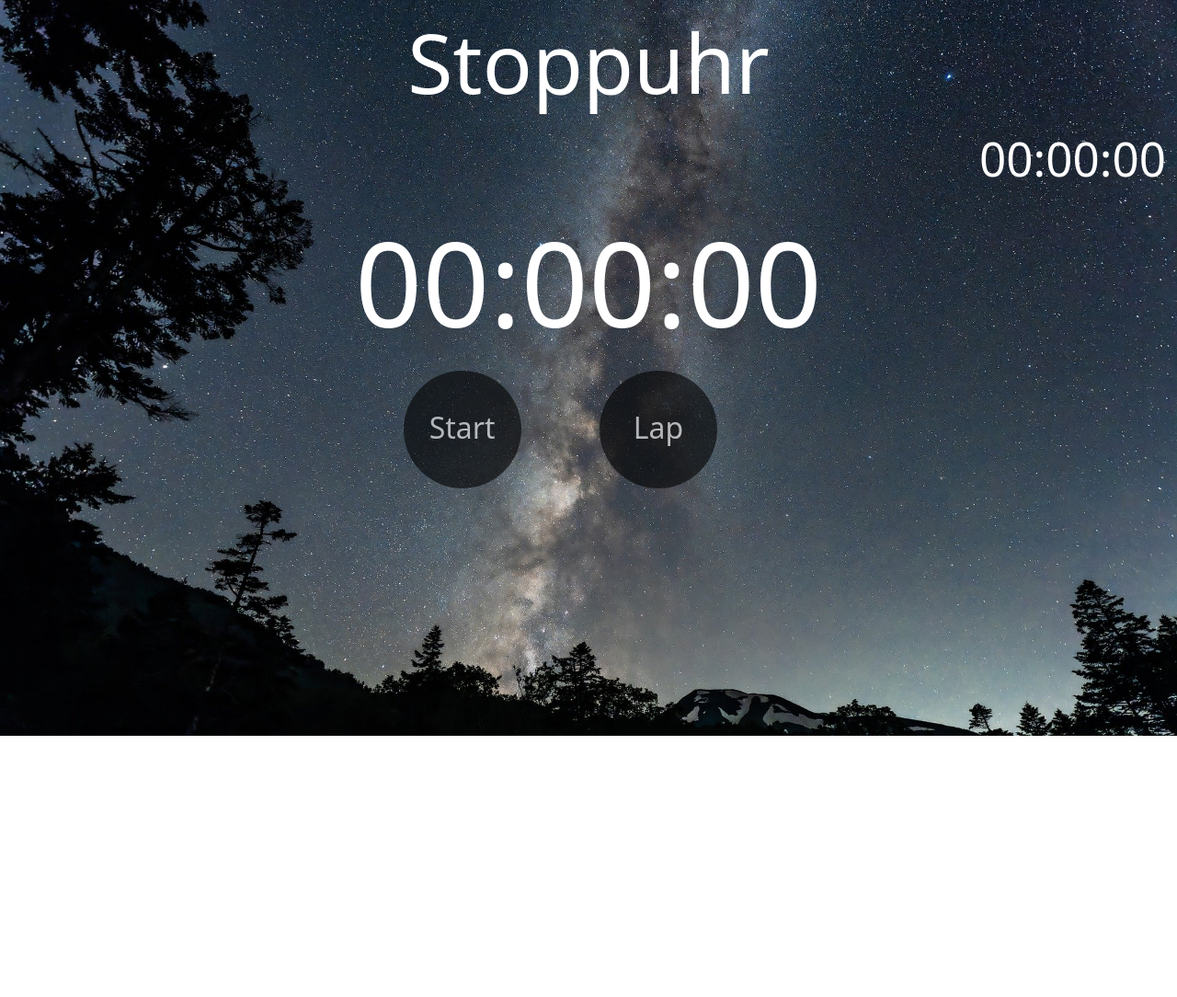
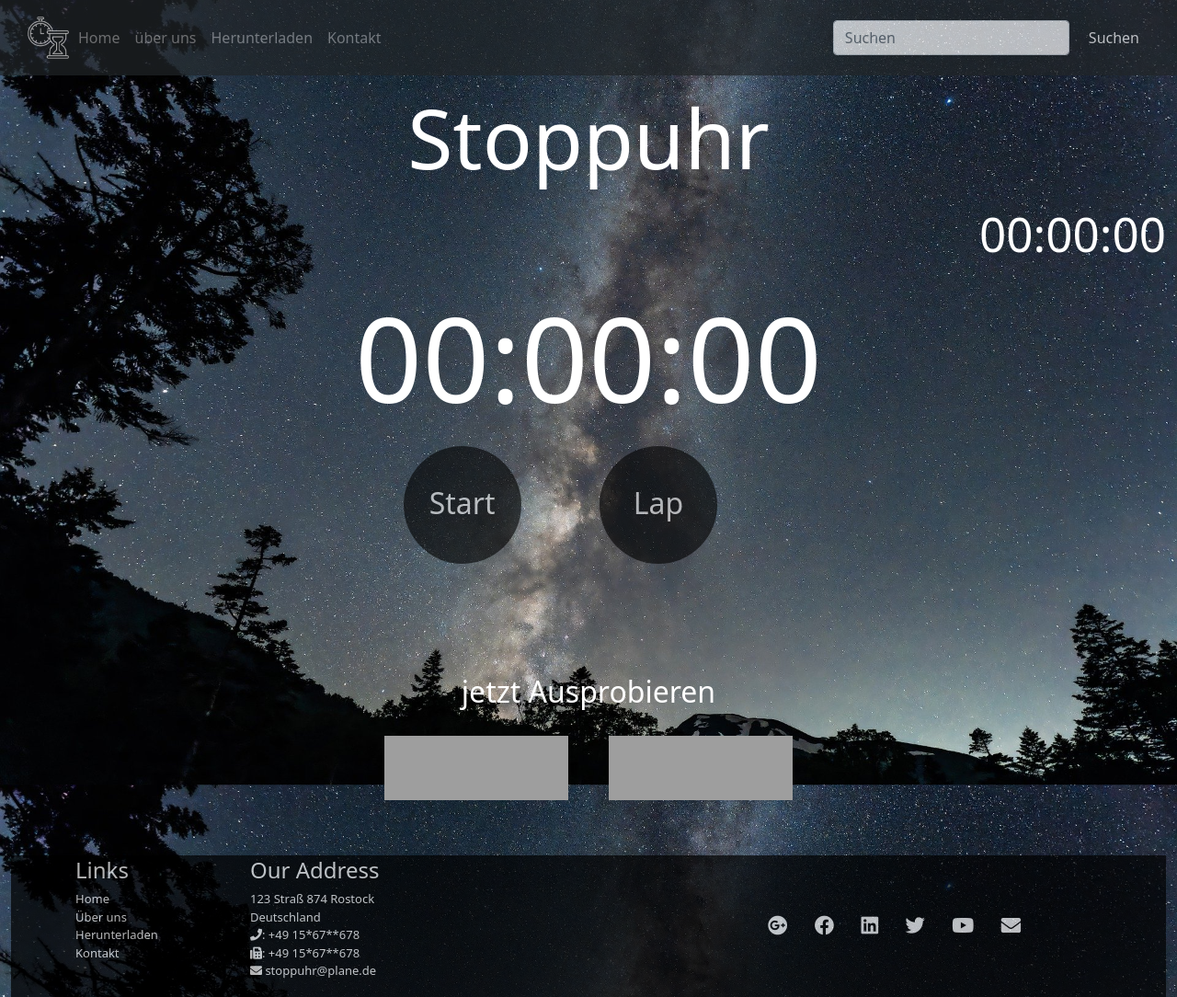
Before and after one commit to Mo-az92/Stoppuhr-App, a plain HTML site: page index.html in a window 1280 px wide. Shown: the whole page at 92% size. Before the commit the page ends 800 px from the top, so only its background shows below. Drawn offline with nearby package versions, Linux system fonts and the light colour scheme; grey boxes are pictures that could not be loaded.

Commit message:
adding Navbar&Footer

```diff
--- a/index.html
+++ b/index.html
@@ -14,10 +14,42 @@
 
     <!--jQuery-->
     <script src="https://code.jquery.com/jquery-3.6.0.min.js" integrity="sha256-/xUj+3OJU5yExlq6GSYGSHk7tPXikynS7ogEvDej/m4=" crossorigin="anonymous"></script>
-
+    <link rel="stylesheet" href="https://pro.fontawesome.com/releases/v5.10.0/css/all.css" integrity="sha384-AYmEC3Yw5cVb3ZcuHtOA93w35dYTsvhLPVnYs9eStHfGJvOvKxVfELGroGkvsg+p" crossorigin="anonymous"/>
 
 </head>
 <body>
+
+    <!--Navbar-->
+    <nav class="navbar sticky-top navbar-dark bg-dark navbar-expand-sm p-3 ">
+     <div class="container-fluid">
+        <button class="navbar-toggler" type="button" data-bs-toggle="collapse" data-bs-target="#mynavbar">
+            <span class="navbar-toggler-icon"></span>
+        </button>
+        <div class="collapse navbar-collapse" id="mynavbar">
+            <div>
+                <a href="#"><img class="logo" src="images/logo.png" alt="uhrlogo"></a>
+            </div>
+            <ul class="navbar-nav">
+                <li class="nav-item">
+                    <a class="nav-link" href="#">Home</a>
+                </li>
+                <li class="nav-item">
+                    <a class="nav-link" href="#">über uns</a>
+                </li>
+                <li class="nav-item">
+                    <a class="nav-link" href="#">Herunterladen</a>
+                </li>
+                <li class="nav-item">
+                    <a class="nav-link" href="#">Kontakt</a>
+                </li>
+            </ul>
+        </div>
+        <form class="d-flex">
+            <input class="form-control me-2" type="text" placeholder="Suchen">
+            <button class="btn btn-dark" type="button">Suchen</button>
+        </form>
+     </div>
+    </nav>
 
     <div class="container-fluid">
         <!--Header-->
@@ -47,6 +79,55 @@
         <!--Laps-->
         <div id="laps"></div>
 
+        <!--Pobieren-->
+        <div class="trail">
+            <div class="container">
+                <h2>jetzt Ausprobieren</h2>
+                <a href="#"><img src="https://upload.wikimedia.org/wikipedia/commons/thumb/5/5d/Available_on_the_App_Store_%28black%29.png/1920px-Available_on_the_App_Store_%28black%29.png" alt="apple"></a>
+                <a href="#"><img src="https://upload.wikimedia.org/wikipedia/commons/2/2c/Get-it-on-google-play-badge.png" alt="googleplay"></a>
+            </div>
+        </div>
+
+    <!--Footer-->
+    <div class="footer">
+        <div class="container">
+          <div class="row">
+            <div class="col-4 col-sm-2">
+              <h4>Links</h4>
+              <ul class="list-unstyled">
+                <li><a class="text-white" href="#" style="text-decoration: none;">Home</a></li>
+                <li><a class="text-white" href="#" style="text-decoration: none;">Über uns</a></li>
+                <li><a class="text-white" href="#" style="text-decoration: none;">Herunterladen</a></li>
+                <li><a class="text-white" href="#" style="text-decoration: none;">Kontakt</a></li>
+              </ul>
+            </div>
+
+            <div class="col-7 col-sm-5">
+              <h4>Our Address</h4>
+              <address>
+                123 Straß
+                874 Rostock</br>
+                Deutschland</br>
+                <i class="fa fa-phone"></i>: +49 15*67**678<br>
+                <i class="fa fa-fax"></i>: +49 15*67**678<br>
+                <i class="fa fa-envelope"></i> <a class="text-white" href="mailto:stoppuhr@plane.de" style="text-decoration: none;">stoppuhr@plane.de</a>
+              </address>
+            </div>
+
+            <div class="col-12 col-sm-5 align-self-center">
+              <div class="text-center">
+                <a class="btn btn-social-icon btn-google text-white" href="http://google.com/+"><i class="fab fa-google-plus fa-lg"></i></a>
+                <a class="btn btn-social-icon btn-facebook text-white" href="http://www.facebook.com/profile.php?id="><i class="fab fa-facebook fa-lg"></i></a>
+                <a class="btn btn-social-icon btn-linkedin text-white" href="http://www.linkedin.com/in/"><i class="fab fa-linkedin fa-lg"></i></a>
+                <a class="btn btn-social-icon btn-twitter text-white" href="http://twitter.com/"><i class="fab fa-twitter fa-lg"></i></a>
+                <a class="btn btn-social-icon btn-youtube text-white" href="http://youtube.com/"><i class="fab fa-youtube fa-lg"></i></a>
+                <a class="btn btn-social-icon text-white" href="mailto:"><i class="fas fa-envelope fa-lg"></i></a>
+              </div>
+            </div>
+          </div>
+        </div>
+      </div>
+
 
     </div>
 
--- a/style.css
+++ b/style.css
@@ -6,6 +6,16 @@ body{
     color: #fff;
 
 }
+/*Style Navbar*/
+.navbar{
+    opacity: 0.7;
+}
+
+/*Style Logo */
+.logo{
+    height: 50px;
+}
+
 /* style Header*/
 #header{
     text-align: center;
@@ -62,3 +72,26 @@ body{
     font-size: 2em;
     float: right;
 }
+
+/*Style probieren*/
+.trail{
+    text-align: center;
+    color: #fff;
+    padding: 20px 0 40px 0;
+}
+.trail img{
+    width: 200px;
+    height: 70px;
+    margin: 20px;
+}
+.trail a:hover{
+    opacity: 0.5;
+
+}
+
+.footer{
+    background-color: #000;
+    opacity: 0.7;
+    font-size: 13px;
+    padding: 2px 0;
+}
```
Also changed, not shown: images/logo.png (added).
